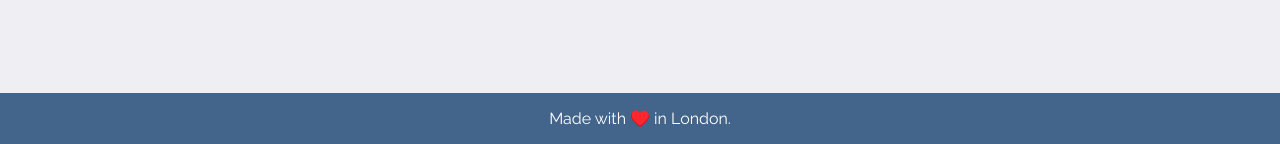
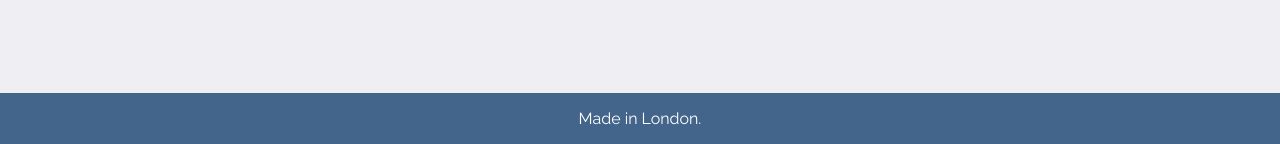
Before and after one commit to SzymonBryniak/Day-57-blog-templating, a Flask app: page / in a window 1280 px wide. Shown: the part 656-800 px from the top of the page. Run offline with Flask 3, Linux system fonts and the light colour scheme.

Commit message:
Day 57 progress

```diff
--- a/templates/index.html
+++ b/templates/index.html
@@ -15,10 +15,12 @@
     {% for post in posts %}
     <div class="content">
         <div class="card">
+
             <h2>{{ post['title'] }}</h2>
             <p class="text">{{ post['subtitle'] }}</p>
             <p> {{ post['id'] }}</p>
-            <a href="{{ url_for('full_read', id=post['id']) }}">Read</a>
+
+            <a href="{{ url_for('full_read', idu=post['id']-1) }}">Read</a>
         </div>
     </div>
 
@@ -34,6 +36,6 @@
 
 </body>
 <footer>
-    <p>Made with ♥️ in London.</p>
+    <p>Made in London.</p>
 </footer>
 </html>
```
